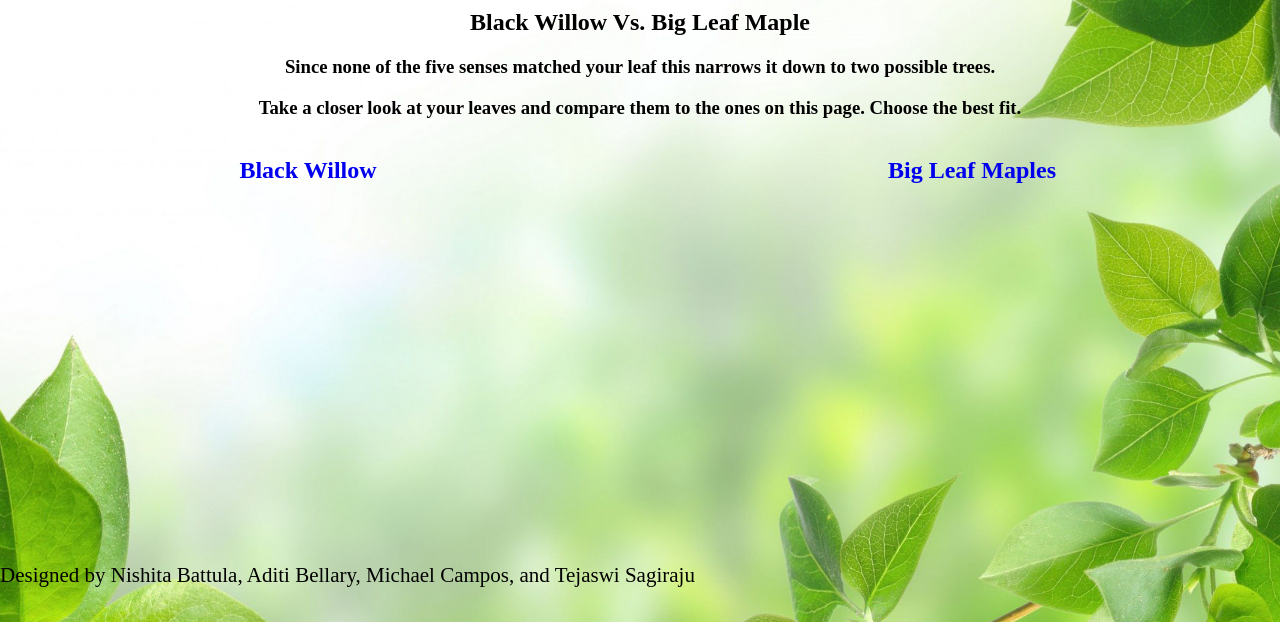
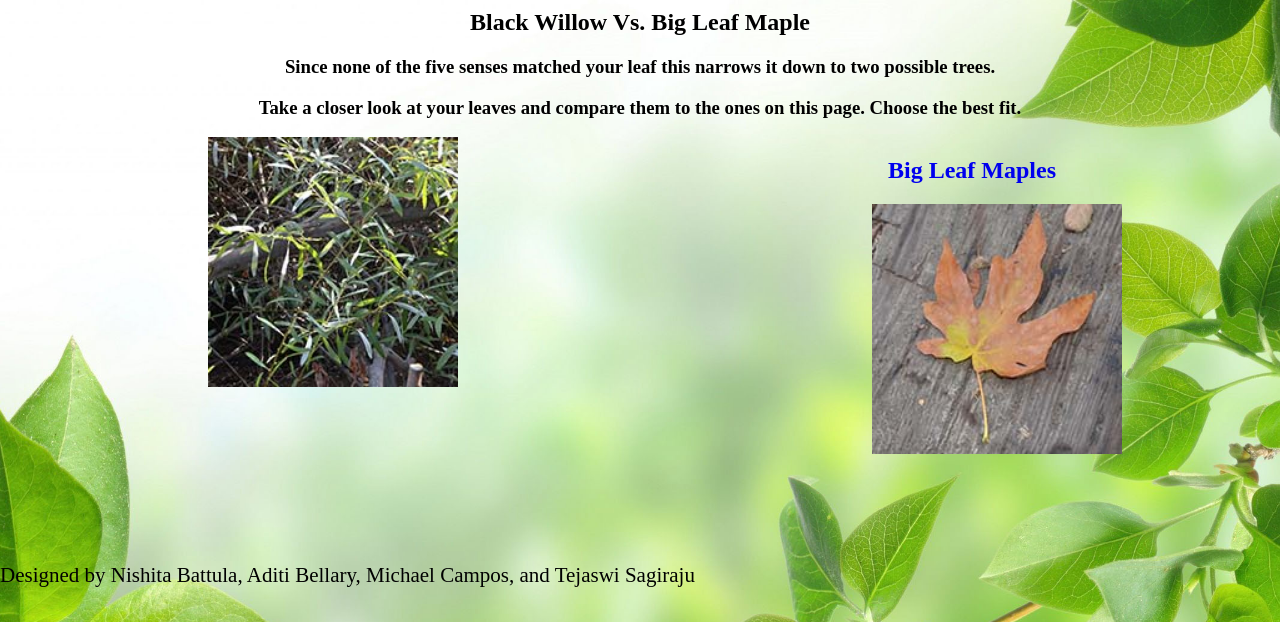
Before and after one commit to mjcampos/Treedentity, a plain HTML site: page page20.html in a window 1280 px wide. Shown: the part 178-800 px from the top of the page. Drawn offline with Linux system fonts and the light colour scheme.

Commit message:
added pictures

```diff
--- a/page20.html
+++ b/page20.html
@@ -27,12 +27,17 @@
             <div id = "wrap">
                 <a href = "http://en.wikipedia.org/wiki/Salix_nigra">
                     <div class = "left_box">
-                        <h2>Black Willow</h2>
+                        <!--Black Willow-->
+                        <img src= "images/List_of_Trees/Black_Willow/number10.jpg" alt="My Image" width="250" height="250">
                     </div>
                 </a>
                 <a href = "http://en.wikipedia.org/wiki/Acer_macrophyllum">
                     <div class = "right_box">
                         <h2>Big Leaf Maples</h2>
+                        <!--Big Leaf Maple-->
+                        <img src= "images/List_of_Trees/Big_Leaf_Maple/number5.JPG" alt="My Image" width="250" height="250">
+
+
                     </div>
                 </a>
             </div>
```
